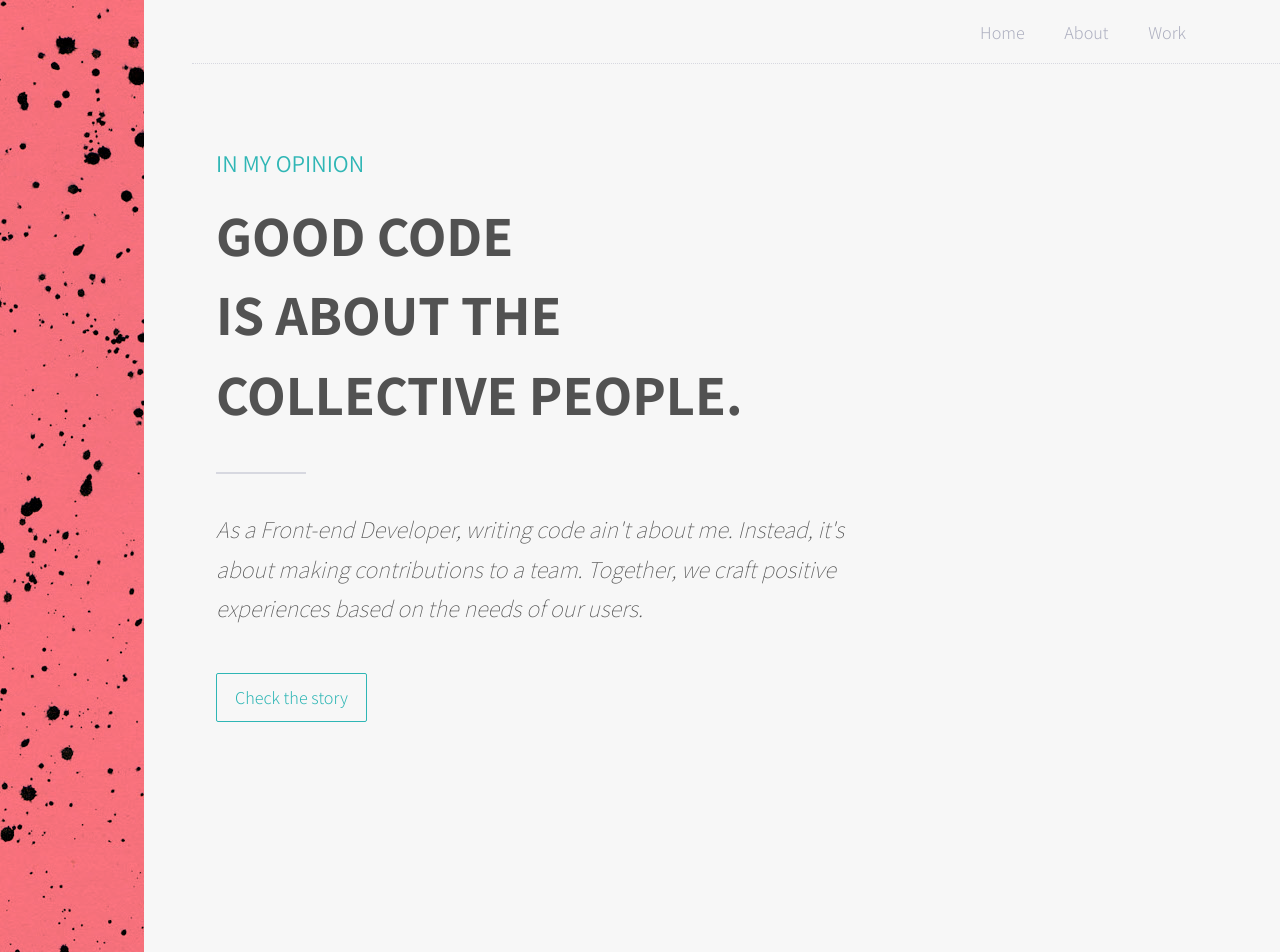
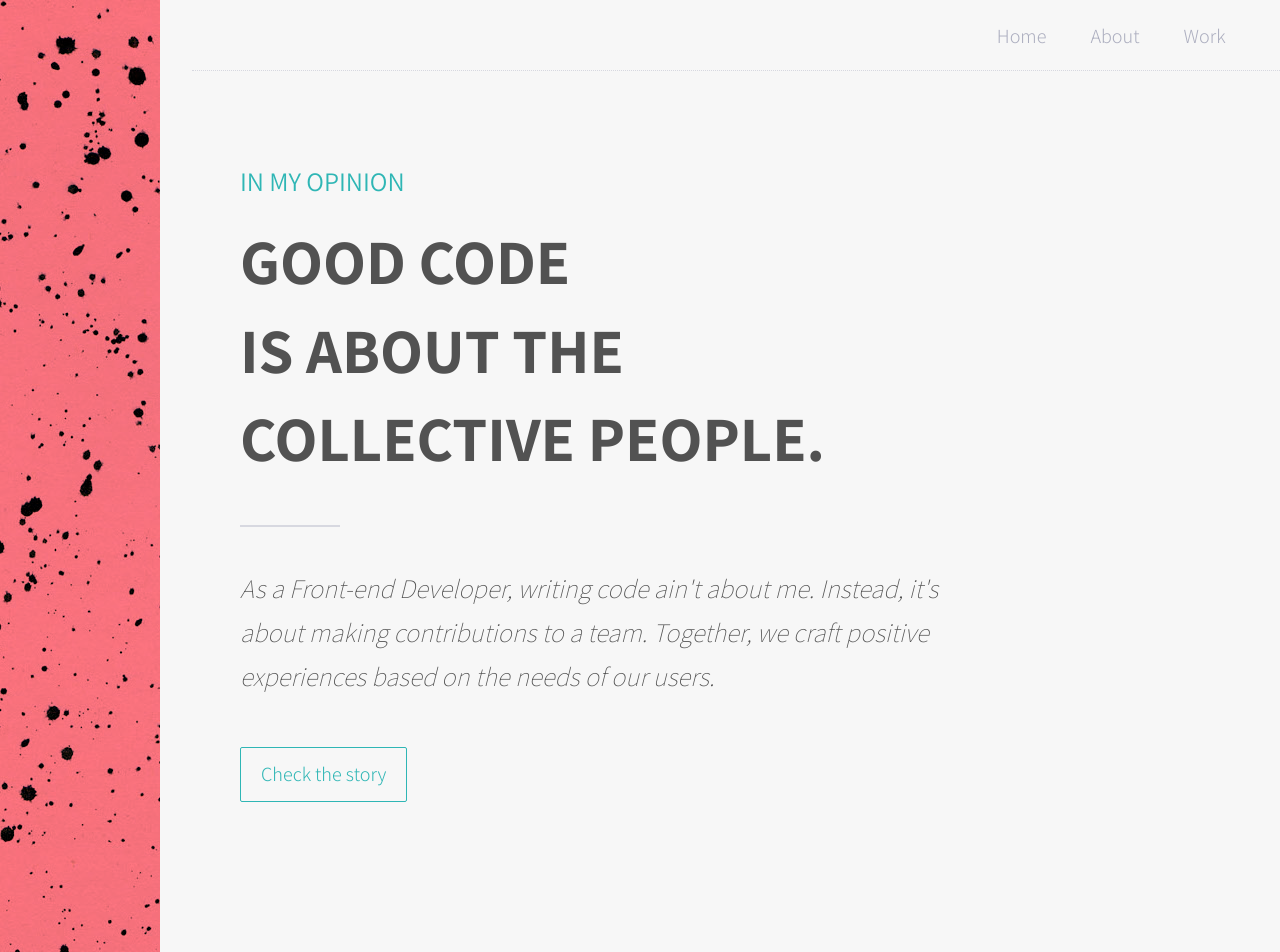
Before and after one commit to techtolentino/digital-card, a Jekyll site: the page built from index.html, in a window 1280 px wide and 952 px high. Built offline with Jekyll 4.4.1, drawn with Linux system fonts in a browser that asks for light colours.

Commit message:
extra large thunderbolt screen support

```diff
--- a/_sass/_base.scss
+++ b/_sass/_base.scss
@@ -1,14 +1,16 @@
 body {
     font-family: $base-font-family;
-    font-size: $base-font-size * 1.125;
+    font-size: $base-font-size * 1.45;
     font-weight: $base-font-weight;
     color: $text-color;
     background: $background-color;
-    line-height: $base-line-height;
+    line-height: $base-line-height + .15;
 }
 
-@include media-query($medium-screen) {
+@include media-query($extra-extra-large-screen) {
     body {
+        font-size: $base-font-size * 1.25;
+        line-height: $base-line-height;
     }
 }
 
--- a/_sass/_card.scss
+++ b/_sass/_card.scss
@@ -4,7 +4,7 @@
 
     &--header {
         min-height: $spacing-unit * 1.5;
-        background-color: $cool-color;
+        background-color: $accent-color;
     }
 
     &--body {
--- a/_sass/_config.scss
+++ b/_sass/_config.scss
@@ -17,6 +17,7 @@
 $black-color: #040404;
 
 // Width of the content area
+$extra-extra-large-screen: 90em;
 $extra-large-screen: 68em;
 $large-screen: 50em;
 $medium-screen: 48em;
--- a/_sass/_navigation.scss
+++ b/_sass/_navigation.scss
@@ -32,8 +32,18 @@
 
         &:hover {
             border-bottom: 3px solid $cool-color;
-            padding-bottom: 1.1em;
+            padding-bottom: .9em;
             color: $cool-color;
+        }
+    }
+}
+
+@include media-query($extra-extra-large-screen) {
+    .nav {
+        &--link {
+            &:hover {
+                padding-bottom: 1em;
+            }
         }
     }
 }
--- a/_sass/_sidebar.scss
+++ b/_sass/_sidebar.scss
@@ -13,8 +13,20 @@
 
     &--content{
         width: 100%;
-        padding-left: $spacing-unit * 2;
-        padding-right: $spacing-unit * 2;
+        padding-left: $spacing-unit * 4.5;
+        padding-right: $spacing-unit * 4.5;
+    }
+}
+
+@include media-query($extra-extra-large-screen) {
+    .sidebar{
+
+        &--content{
+            width: 100%;
+            padding-left: $spacing-unit * 2;
+            padding-right: $spacing-unit * 2;
+            color: red;
+        }
     }
 }
 
```
